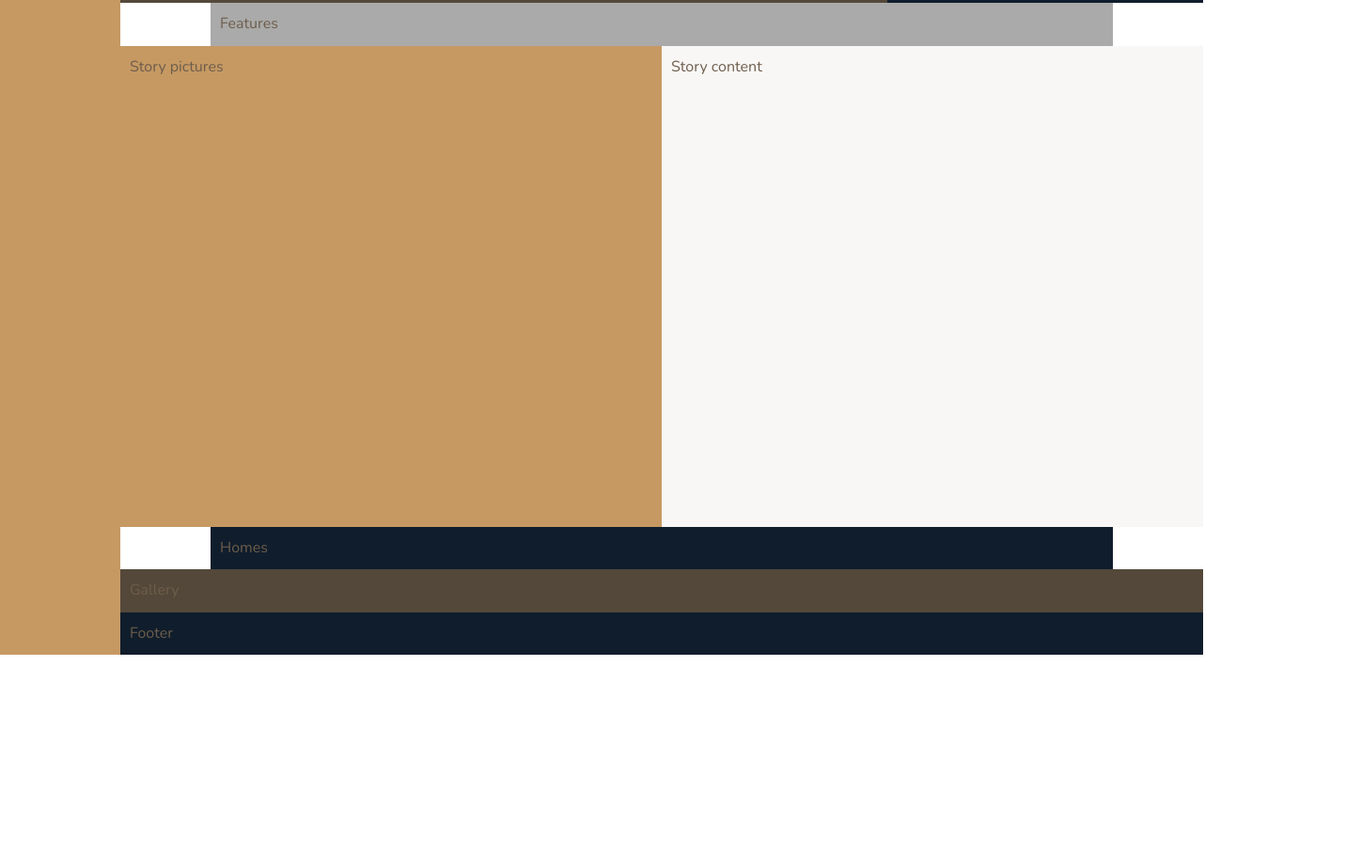
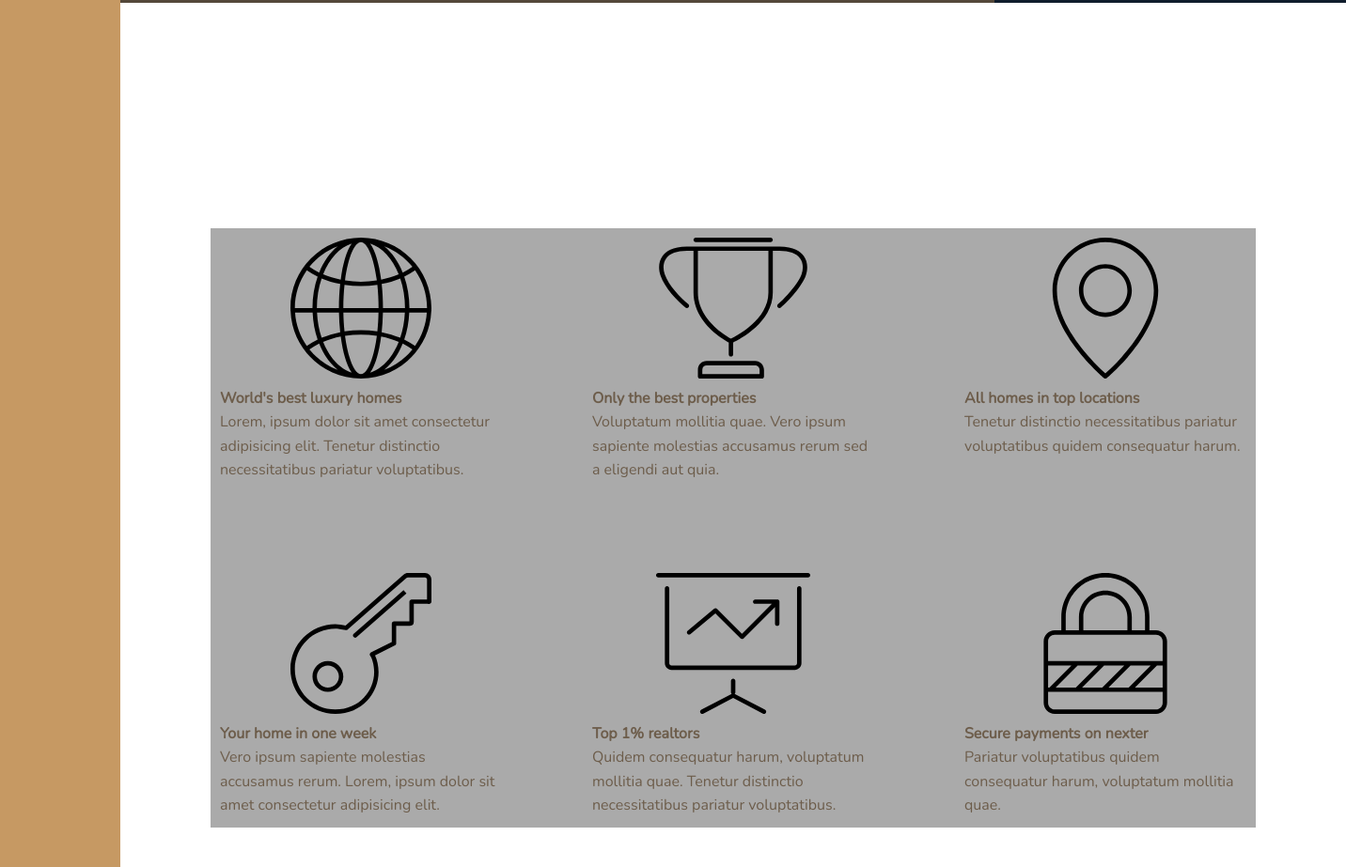
Before and after one commit to pavodev/nexter, a website: page index.html in a window 1280 px wide. Shown: the part 637-1560 px from the top of the page at 94% size, 1432 px wide, since content can reach past the window. Before the commit the page ends 1334 px from the top, so only its background shows below. Drawn offline with nearby package versions, Linux system fonts and the light colour scheme.

Commit message:
added features section content

```diff
--- a/index.html
+++ b/index.html
@@ -24,7 +24,72 @@
         </div>
 
         <section class="features">
-            Features
+            <div class="feature">
+                <svg class="feature__icon">
+                    <use xlink:href="img/sprite.svg#icon-global"></use>
+                </svg>
+                <h4 class="heading-4">
+                    World's best luxury homes
+                </h4>
+                <p1 class="feature__text">
+                    Lorem, ipsum dolor sit amet consectetur adipisicing elit. Tenetur distinctio necessitatibus pariatur voluptatibus.
+                </p1>
+            </div>
+            <div class="feature">
+                <svg class="feature__icon">
+                    <use xlink:href="img/sprite.svg#icon-trophy"></use>
+                </svg>
+                <h4 class="heading-4">
+                    Only the best properties
+                </h4>
+                <p1 class="feature__text">
+                    Voluptatum mollitia quae. Vero ipsum sapiente molestias accusamus rerum sed a eligendi aut quia.
+                </p1>
+            </div>
+            <div class="feature">
+                <svg class="feature__icon">
+                    <use xlink:href="img/sprite.svg#icon-map-pin"></use>
+                </svg>
+                <h4 class="heading-4">
+                    All homes in top locations
+                </h4>
+                <p1 class="feature__text">
+                    Tenetur distinctio necessitatibus pariatur voluptatibus quidem consequatur harum.
+                </p1>
+            </div>
+            <div class="feature">
+                <svg class="feature__icon">
+                    <use xlink:href="img/sprite.svg#icon-key"></use>
+                </svg>
+                <h4 class="heading-4">
+                    Your home in one week
+                </h4>
+                <p1 class="feature__text">
+                    Vero ipsum sapiente molestias accusamus rerum. Lorem, ipsum dolor sit amet consectetur adipisicing elit.
+                </p1>
+            </div>
+            <div class="feature">
+                <svg class="feature__icon">
+                    <use xlink:href="img/sprite.svg#icon-presentation"></use>
+                </svg>
+                <h4 class="heading-4">
+                    Top 1% realtors
+                </h4>
+                <p1 class="feature__text">
+                    Quidem consequatur harum, voluptatum mollitia quae. Tenetur distinctio necessitatibus pariatur voluptatibus.
+                </p1>
+            </div>
+            <div class="feature">
+                <svg class="feature__icon">
+                    <use xlink:href="img/sprite.svg#icon-lock"></use>
+                </svg>
+                <h4 class="heading-4">
+                    Secure payments on nexter
+                </h4>
+                <p1 class="feature__text">
+                    Pariatur voluptatibus quidem consequatur harum, voluptatum mollitia quae.
+                </p1>
+            </div>
         </section>
 
         <div class="story__pictures">
--- a/sass/_features.scss
+++ b/sass/_features.scss
@@ -2,4 +2,10 @@
     background-color: $color-grey-light-2;
 
     grid-column: center-start / center-end;
+
+    margin: 15rem 0;
+
+    display: grid;
+    grid-template-columns: repeat(3, 1fr);
+    grid-gap: 6rem;
 }
```
Also changed, not shown: css/style.css.
